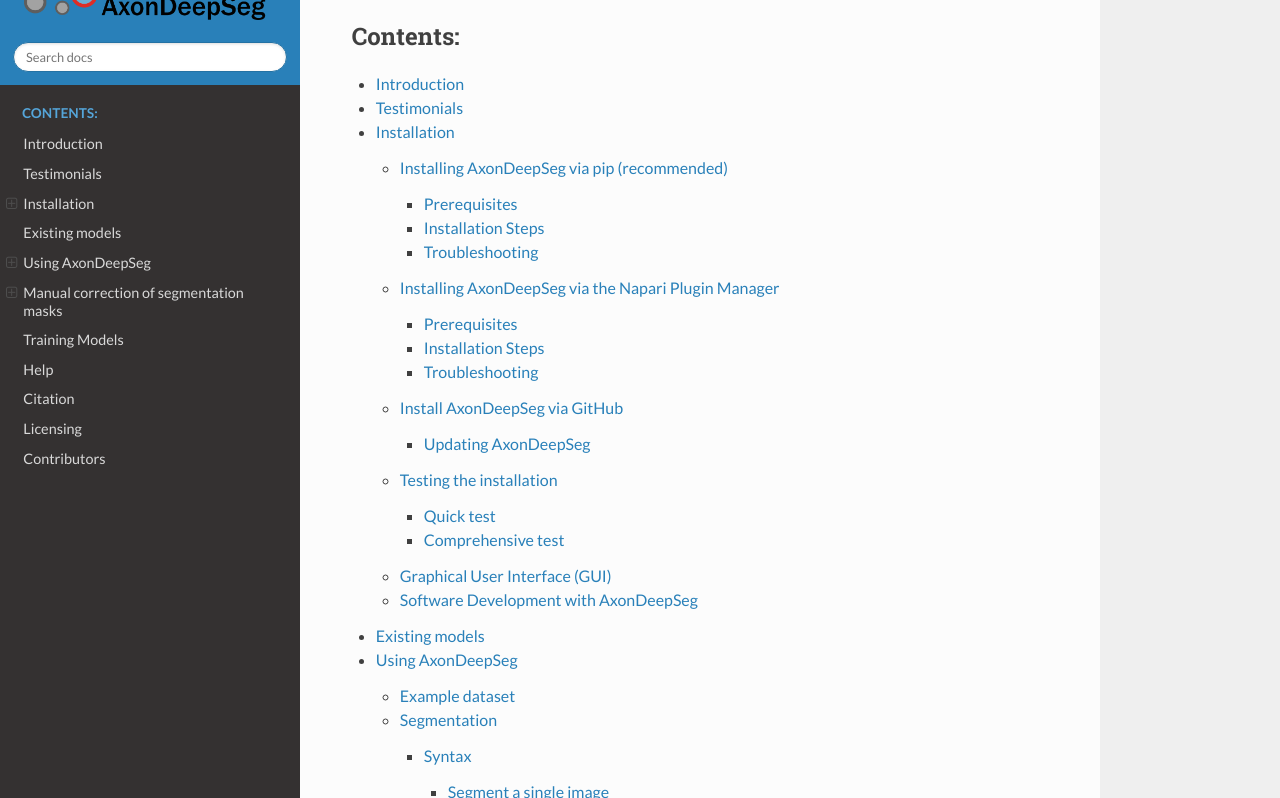
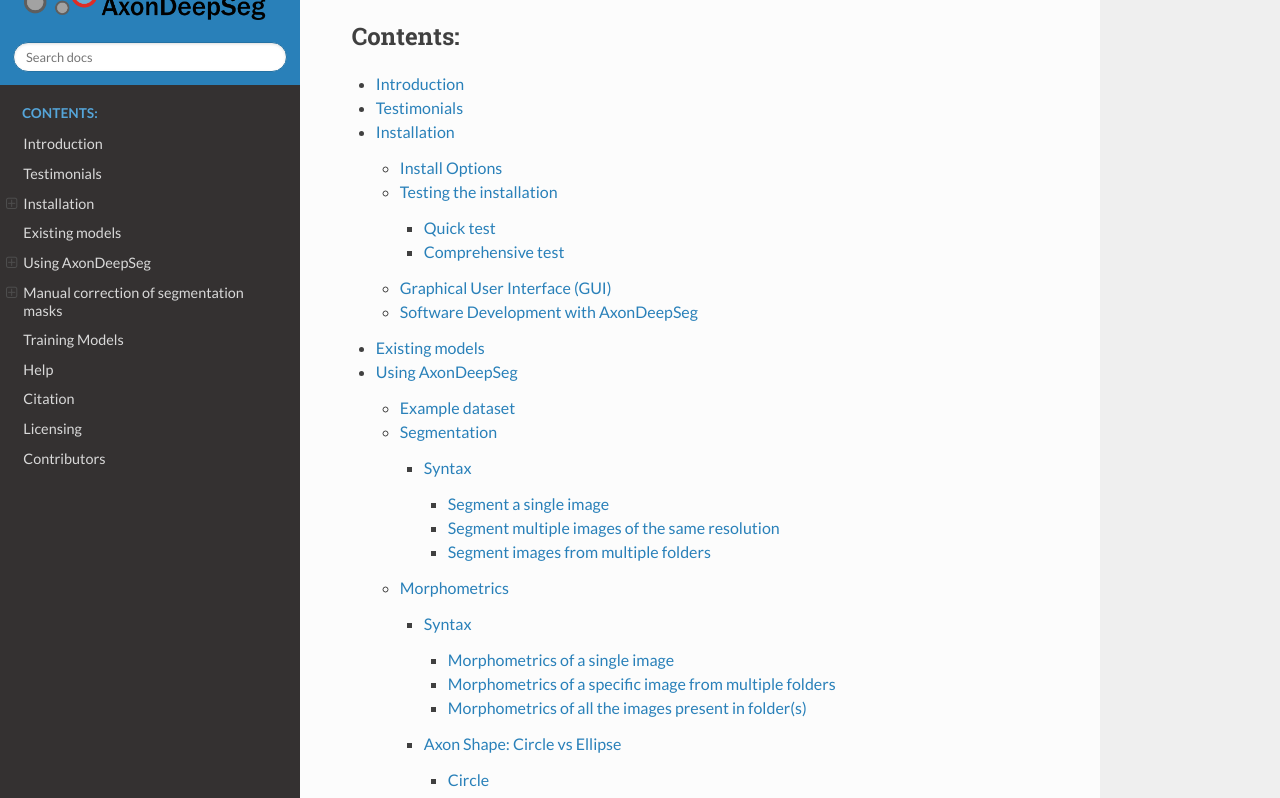
Before and after one commit to axondeepseg/axondeepseg, a Sphinx documentation site: the page built from docs/source/index.rst, in a window 1280 px wide and 900 px high, scrolled down 1738 px, cut to the strip 102-900 px from the top of the window. Built offline with Sphinx 7.4.7 and the Read the Docs theme 3.1.0, drawn with Linux system fonts in a browser that asks for light colours.

Commit message:
Use tabs in doc installation section

```diff
--- a/docs/source/conf.py
+++ b/docs/source/conf.py
@@ -33,6 +33,7 @@
 # ones.
 extensions = [
 	'sphinx.ext.githubpages',
+    'sphinx_tabs.tabs',
 	'recommonmark']
 
 # Add any paths that contain templates here, relative to this directory.
--- a/docs/source/documentation.rst
+++ b/docs/source/documentation.rst
@@ -32,184 +32,182 @@
 ============
 The following sections will help you install all the tools you need to run AxonDeepSeg.
 
-Installing AxonDeepSeg via pip (recommended)
---------------------------------------------
+Install Options
+---------------
 
-This section provides instructions for installing the AxonDeepSeg plugin directly via `pip`. This method is useful if you prefer to manage your Python packages using `pip` instead of the Napari Plugin Manager.
+.. tabs::
 
-Prerequisites
-~~~~~~~~~~~~~
+   .. tab:: Install via ``pip`` (recommended)
 
-Before installing the AxonDeepSeg plugin, ensure you meet the following requirements:
+      This section provides instructions for installing the AxonDeepSeg plugin directly via `pip`. This method is useful if you prefer to manage your Python packages using `pip` instead of the Napari Plugin Manager.
 
-1. **Python Version**: You need to have Python 3.11.x or 3.12.x installed. We recommend using a virtual environment to manage dependencies. If you are using ``conda``, you can create a virtual environment with the following command:
+      **Prerequisites**
 
-   .. code-block:: bash
+      Before installing the AxonDeepSeg plugin, ensure you meet the following requirements:
 
-      conda create -n napari_venv python==3.12
-      conda activate napari_venv
+      1. **Python Version**: You need to have Python 3.11.x or 3.12.x installed. We recommend using a virtual environment to manage dependencies. If you are using ``conda``, you can create a virtual environment with the following command:
 
-2. **Install Napari**: Install Napari with all its dependencies by running:
+         .. code-block:: bash
 
-   .. code-block:: bash
+            conda create -n napari_venv python==3.12
+            conda activate napari_venv
 
-      pip install "napari[all]"
+      2. **Install Napari**: Install Napari with all its dependencies by running:
 
-Installation Steps
-~~~~~~~~~~~~~~~~~~
+         .. code-block:: bash
 
-1. **Install AxonDeepSeg**:
-   Install the AxonDeepSeg plugin via `pip` by running the following command:
+            pip install "napari[all]"
 
-   .. code-block:: bash
+      **Installation Steps**
 
-      pip install "axondeepseg>=5"
+      1. **Install AxonDeepSeg**:
+         Install the AxonDeepSeg plugin via `pip` by running the following command:
 
-   This will install the latest version of AxonDeepSeg (version 5 or higher) along with its dependencies.
+         .. code-block:: bash
 
-2. **Launch Napari**:
-   After installation, launch Napari by running:
+            pip install "axondeepseg>=5"
 
-   .. code-block:: bash
+         This will install the latest version of AxonDeepSeg (version 5 or higher) along with its dependencies.
 
-      napari
+      2. **Launch Napari**:
+         After installation, launch Napari by running:
 
-3. **Open the AxonDeepSeg Plugin**:
-   Once Napari is open, navigate to the top menu bar and click on:
+         .. code-block:: bash
 
-   .. code-block:: text
+            napari
 
-      Plugins -> ADS (AxonDeepSeg)
+      3. **Open the AxonDeepSeg Plugin**:
+         Once Napari is open, navigate to the top menu bar and click on:
 
-   This will open the AxonDeepSeg plugin interface.
+         .. code-block:: text
 
-Troubleshooting
-~~~~~~~~~~~~~~~
+            Plugins -> ADS (AxonDeepSeg)
 
-- If you encounter any issues during installation, ensure that your Python version is compatible (3.11.x or 3.12.x) and that Napari is installed correctly.
-- If the plugin does not appear in the Plugins menu, ensure that the installation was successful and that you are using the correct Python environment.
-- For additional support, refer to the `AxonDeepSeg documentation <https://axondeepseg.readthedocs.io>`_ or the `Napari Plugin Manager documentation <https://napari.org/stable/plugins/index.html>`_.
+         This will open the AxonDeepSeg plugin interface.
+
+      **Troubleshooting**
+
+      - If you encounter any issues during installation, ensure that your Python version is compatible (3.11.x or 3.12.x) and that Napari is installed correctly.
+      - If the plugin does not appear in the Plugins menu, ensure that the installation was successful and that you are using the correct Python environment.
+      - For additional support, refer to the `AxonDeepSeg documentation <https://axondeepseg.readthedocs.io>`_ or the `Napari Plugin Manager documentation <https://napari.org/stable/plugins/index.html>`_.
 
 
-Installing AxonDeepSeg via the Napari Plugin Manager
-----------------------------------------------------
+   .. tab:: Install via ``napari``
 
-This section provides a step-by-step guide on how to install the AxonDeepSeg plugin for Napari using the Napari Plugin Manager. Follow these instructions to set up the plugin in your environment.
+      This section provides a step-by-step guide on how to install the AxonDeepSeg plugin for Napari using the Napari Plugin Manager. Follow these instructions to set up the plugin in your environment.
 
-Prerequisites
-~~~~~~~~~~~~~
+      **Prerequisites**
 
-Before installing the AxonDeepSeg plugin, ensure you meet the following requirements:
+      Before installing the AxonDeepSeg plugin, ensure you meet the following requirements:
 
-1. **Python Version**: You need to have Python 3.11.x or 3.12.x installed. We recommend using a virtual environment to manage dependencies. If you are using ``conda``, you can create a virtual environment with the following command:
+      1. **Python Version**: You need to have Python 3.11.x or 3.12.x installed. We recommend using a virtual environment to manage dependencies. If you are using ``conda``, you can create a virtual environment with the following command:
 
-   .. code-block:: bash
+         .. code-block:: bash
 
-      conda create -n napari_venv python==3.12
-      conda activate napari_venv
+            conda create -n napari_venv python==3.12
+            conda activate napari_venv
 
-2. **Install Napari**: Install Napari with all its dependencies by running:
+      2. **Install Napari**: Install Napari with all its dependencies by running:
 
-   .. code-block:: bash
+         .. code-block:: bash
 
-      pip install "napari[all]"
+            pip install "napari[all]"
 
-Installation Steps
-~~~~~~~~~~~~~~~~~~
+      **Installation Steps**
 
-1. **Launch Napari**:
-   After installing Napari, launch it by running the following command in your terminal:
+      1. **Launch Napari**:
+         After installing Napari, launch it by running the following command in your terminal:
 
-   .. code-block:: bash
+         .. code-block:: bash
 
-      napari
+            napari
 
-2. **Open the Plugins Manager**:
-   Once Napari is open, navigate to the top menu bar and click on:
+      2. **Open the Plugins Manager**:
+         Once Napari is open, navigate to the top menu bar and click on:
 
-   .. code-block:: text
+         .. code-block:: text
 
-      Plugins -> Install/Uninstall Plugins
+            Plugins -> Install/Uninstall Plugins
 
-   This will open the Napari Plugin Manager.
+         This will open the Napari Plugin Manager.
 
-3. **Search for AxonDeepSeg**:
-   In the Plugin Manager, use the search bar to look for the AxonDeepSeg plugin by typing:
+      3. **Search for AxonDeepSeg**:
+         In the Plugin Manager, use the search bar to look for the AxonDeepSeg plugin by typing:
 
-   .. code-block:: text
+         .. code-block:: text
 
-      axondeepseg
+            axondeepseg
 
-4. **Install the Plugin**:
-   Once the AxonDeepSeg plugin appears in the search results, click the **Install** button next to it. Napari will automatically download and install the plugin along with its dependencies.
+      4. **Install the Plugin**:
+         Once the AxonDeepSeg plugin appears in the search results, click the **Install** button next to it. Napari will automatically download and install the plugin along with its dependencies.
 
-5. **Restart Napari**:
-   After installation, close and reopen Napari for the changes to take effect.
+      5. **Restart Napari**:
+         After installation, close and reopen Napari for the changes to take effect.
 
-6. **Open the AxonDeepSeg Plugin**:
-   Once Napari has restarted, you can open the AxonDeepSeg plugin by navigating to:
+      6. **Open the AxonDeepSeg Plugin**:
+         Once Napari has restarted, you can open the AxonDeepSeg plugin by navigating to:
 
-   .. code-block:: text
+         .. code-block:: text
 
-      Plugins -> ADS (AxonDeepSeg)
+            Plugins -> ADS (AxonDeepSeg)
 
-Troubleshooting
-~~~~~~~~~~~~~~~
+      **Troubleshooting**
 
-- If you encounter any issues during installation, ensure that your Python version is compatible (3.11.x or 3.12.x) and that Napari is installed correctly.
-- If the plugin does not appear in the search results, ensure you have an active internet connection and try refreshing the Plugin Manager.
-- For additional support, refer to the `AxonDeepSeg documentation <https://axondeepseg.readthedocs.io>`_ or the `Napari Plugin Manager documentation <https://napari.org/stable/plugins/index.html>`_.
+      - If you encounter any issues during installation, ensure that your Python version is compatible (3.11.x or 3.12.x) and that Napari is installed correctly.
+      - If the plugin does not appear in the search results, ensure you have an active internet connection and try refreshing the Plugin Manager.
+      - For additional support, refer to the `AxonDeepSeg documentation <https://axondeepseg.readthedocs.io>`_ or the `Napari Plugin Manager documentation <https://napari.org/stable/plugins/index.html>`_.
 
-Install AxonDeepSeg via GitHub
-------------------------------
+   .. tab:: Install via ``git``
 
-To install AxonDeepSeg, in a terminal window (macOS or Linux) or Command Prompt (Windows), "clone" AxonDeepSeg's repository (you will need to have ``git`` installed on your system) and then open the directory::
+      To install AxonDeepSeg, in a terminal window (macOS or Linux) or Command Prompt (Windows), "clone" AxonDeepSeg's repository (you will need to have ``git`` installed on your system) and then open the directory::
 
-    git clone https://github.com/neuropoly/axondeepseg.git
-    cd axondeepseg
+          git clone https://github.com/neuropoly/axondeepseg.git
+          cd axondeepseg
 
-Then, for Linux or macOS systems, run::
+      .. tabs::
+         .. group-tab:: Linux/MacOS
+            For Linux or macOS systems, run::
 
-    ./install_ads
+                ./install_ads
 
-and follow the prompts. Or, if you want to install AxonDeepSeg with default settings, run::
+            and follow the prompts. Or, if you want to install AxonDeepSeg with default settings, run::
 
-    ./install_ads -y
+                ./install_ads -y
 
-.. NOTE :: Linux systems can accelerate some of AxonDeepSeg's functions with an `NVIDIA GPU <https://developer.nvidia.com/cuda-gpus>`__, but these are expensive and rare, and if you do not own one you can save some time and space by not downloading the accelerated codes. You can do this by putting this in your `pip.conf <https://pip.pypa.io/en/stable/topics/configuration/#location>`__ before continuing:
-   ::
+            .. NOTE :: Linux systems can accelerate some of AxonDeepSeg's functions with an `NVIDIA GPU <https://developer.nvidia.com/cuda-gpus>`__, but these are expensive and rare, and if you do not own one you can save some time and space by not downloading the accelerated codes. You can do this by putting this in your `pip.conf <https://pip.pypa.io/en/stable/topics/configuration/#location>`__ before continuing:
+               ::
 
-        # ~/.config/pip/pip.conf
-        [install]
-        extra-index-url =
-          https://download.pytorch.org/whl/cpu
+                  # ~/.config/pip/pip.conf
+                  [install]
+                  extra-index-url =
+                  https://download.pytorch.org/whl/cpu
 
-.. comment: There's similar configs used for the opposite cases:
-            owning a GPU that's so new it needs CUDA 11, or owning a GPU but running Windows.
-            See https://github.com/axondeepseg/axondeepseg/pull/642#issuecomment-1142311380.
-            We don't document them publically because they are rare and the distraction will sew confusion.
-            People in these situations can ask us for help.
+            .. comment: There's similar configs used for the opposite cases:
+                        owning a GPU that's so new it needs CUDA 11, or owning a GPU but running Windows.
+                        See https://github.com/axondeepseg/axondeepseg/pull/642#issuecomment-1142311380.
+                        We don't document them publically because they are rare and the distraction will sew confusion.
+                        in these situations can ask us for help.
 
-For Windows systems, run::
+         .. group-tab:: Windows
+            For Windows systems, run::
 
-    install_ads.bat
+                install_ads.bat
 
-Then, to use ADS's command-line scripts in Command Prompt, please follow these instructions:
+            Then, to use ADS's command-line scripts in Command Prompt, please follow these instructions:
 
-1. Open the Start Menu -> Type 'edit environment' -> Open 'Edit environment variables for your account'
-2. Click 'New', then enter 'ADS_DIR' for the variable name. For the value, copy and paste the path to the ADS directory (see full path displayed after install_ads.bat is completed)
-3. Click 'OK', then click on the 'Path' variable, then click the 'Edit...' button.
-4. Click 'New', then copy and paste the (ADS_PATH)\bin directory:
-5. Click 'OK' three times. You can now access ADS's scripts in the Command Prompt.
+            1. Open the Start Menu -> Type 'edit environment' -> Open 'Edit environment variables for your account'
+            2. Click 'New', then enter 'ADS_DIR' for the variable name. For the value, copy and paste the path to the ADS directory (see full path displayed after install_ads.bat is completed)
+            3. Click 'OK', then click on the 'Path' variable, then click the 'Edit...' button.
+            4. Click 'New', then copy and paste the (ADS_PATH)\bin directory:
+            5. Click 'OK' three times. You can now access ADS's scripts in the Command Prompt.
 
-Updating AxonDeepSeg
-~~~~~~~~~~~~~~~~~~~~
+      **Updating AxonDeepSeg**
 
-To update the AxonDeepSeg to the latest version, run::
+      To update the AxonDeepSeg to the latest version, run::
 
-    git checkout master && git pull
+         git checkout master && git pull
 
-and then follow the installation instructions above specified for your operating system.
+      and then follow the installation instructions above specified for your operating system.
 
 Testing the installation
 ------------------------
--- a/pyproject.toml
+++ b/pyproject.toml
@@ -53,6 +53,7 @@
     "pytest-qt",
     "magicgui",
     "qtpy",
+    "sphinx-tabs",
 ]
 
 keywords = ["axon", "myelin", "segmentation", "microscopy"]
```
